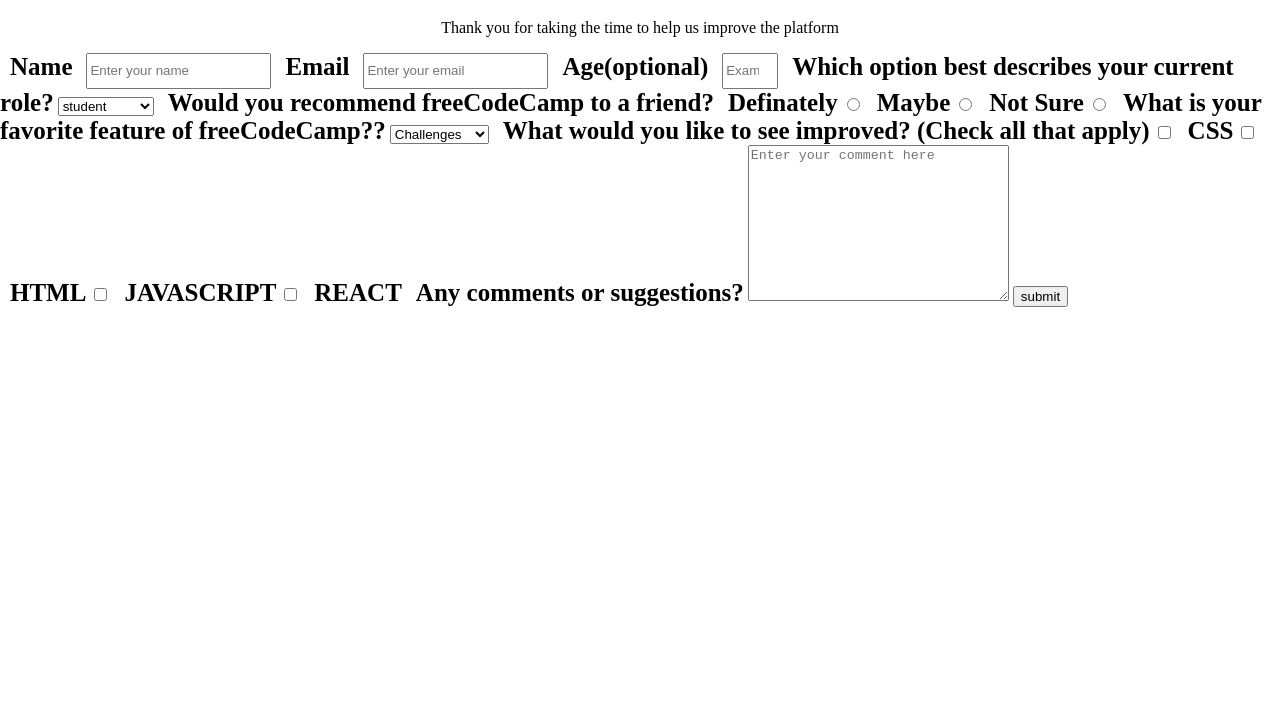
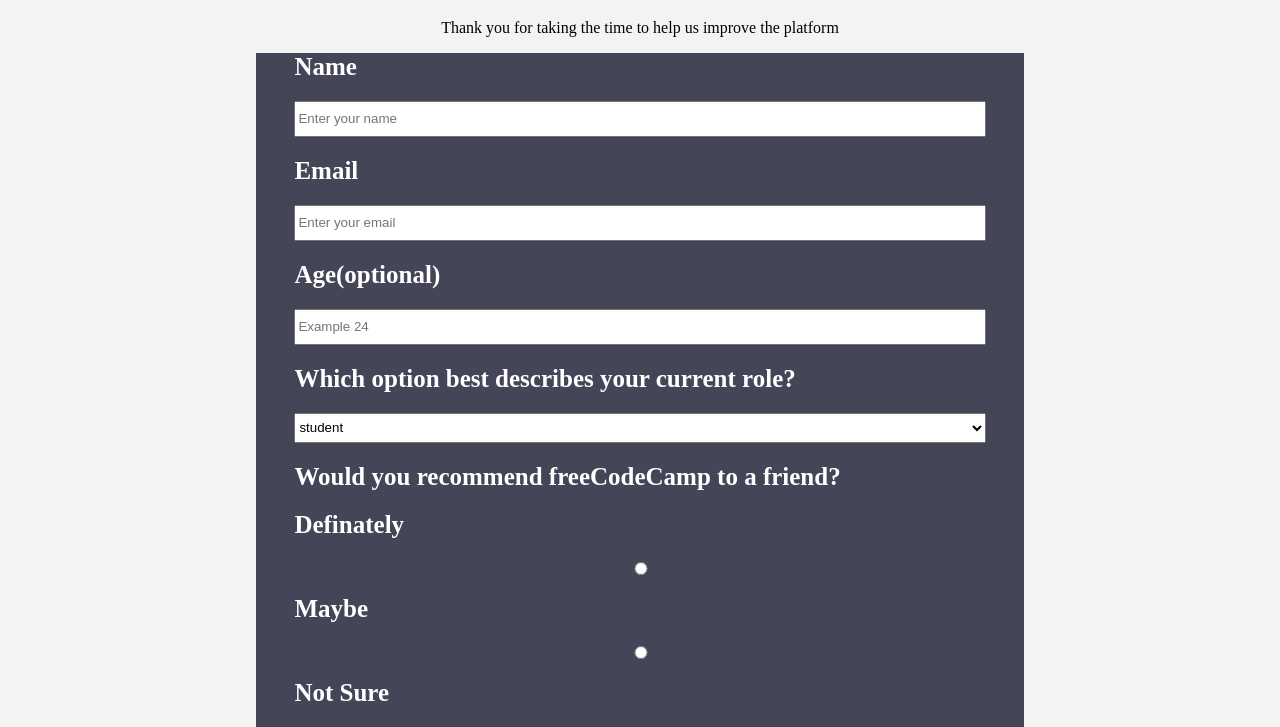
Before and after one commit to Loltolo-Lesapiti/survey-form, a plain HTML site: page index.html in a window 1280 px wide. Shown: the part 61-788 px from the top of the page. Drawn offline with Linux system fonts and the light colour scheme.

Commit message:
Update css

```diff
--- a/index.html
+++ b/index.html
@@ -21,7 +21,7 @@
       <label for="age" id="number-label">Age(optional)</label>
       <input class="text-field" type="number" id="number" min="18" max="90" placeholder="Example 24">
       <label for="dropdown">Which option best describes your current role?</label>
-      <select name="roles" id="dropdown" aria-placeholder="select a correct role">
+      <select name="roles" id="dropdown" class="text-field" aria-placeholder="select a correct role">
         <option value="student">student</option>
         <option value="full-time-job">full time job</option>
         <option value="part-time-job">part time job</option>
@@ -35,7 +35,7 @@
       <label for="not-sure">Not Sure</label>
       <input type="radio">
       <label for="dropdown" id="dropdown">What is your favorite feature of freeCodeCamp??</label>
-      <select name="roles" id="dropdown" aria-placeholder="select an option">
+      <select name="roles" id="dropdown" class="text-field" aria-placeholder="select an option">
         <option value="student">Challenges</option>
         <option value="full-time-job">Community</option>
         <option value="part-time-job">Open source</option>
--- a/style.css
+++ b/style.css
@@ -2,26 +2,28 @@
 body{
   margin: 0;
   padding: 0;
+  background-color: #f3f3f3
 }
 .container{
   display: flex;
   flex-direction: column;
   align-items: center;
 }
-.survey-form {
+#survey-form {
    display: flex;
    flex-direction: column;
-   border: 2px solid;
-   border-color: black;
    gap: 20px;
    width: 60%;
+   background-color: rgba(27, 27, 50,0.8);
+   color: #fff;
 }
 label {
-  margin-left: 10px;
+  align-self:flex-start;
   font-size: 25px;
   font-weight: bold;
+  margin-left: 5%;
 }
 .text-field {
    height: 30px;
-   margin-left: 10px;
+   margin: 0 5%;
 }
```
